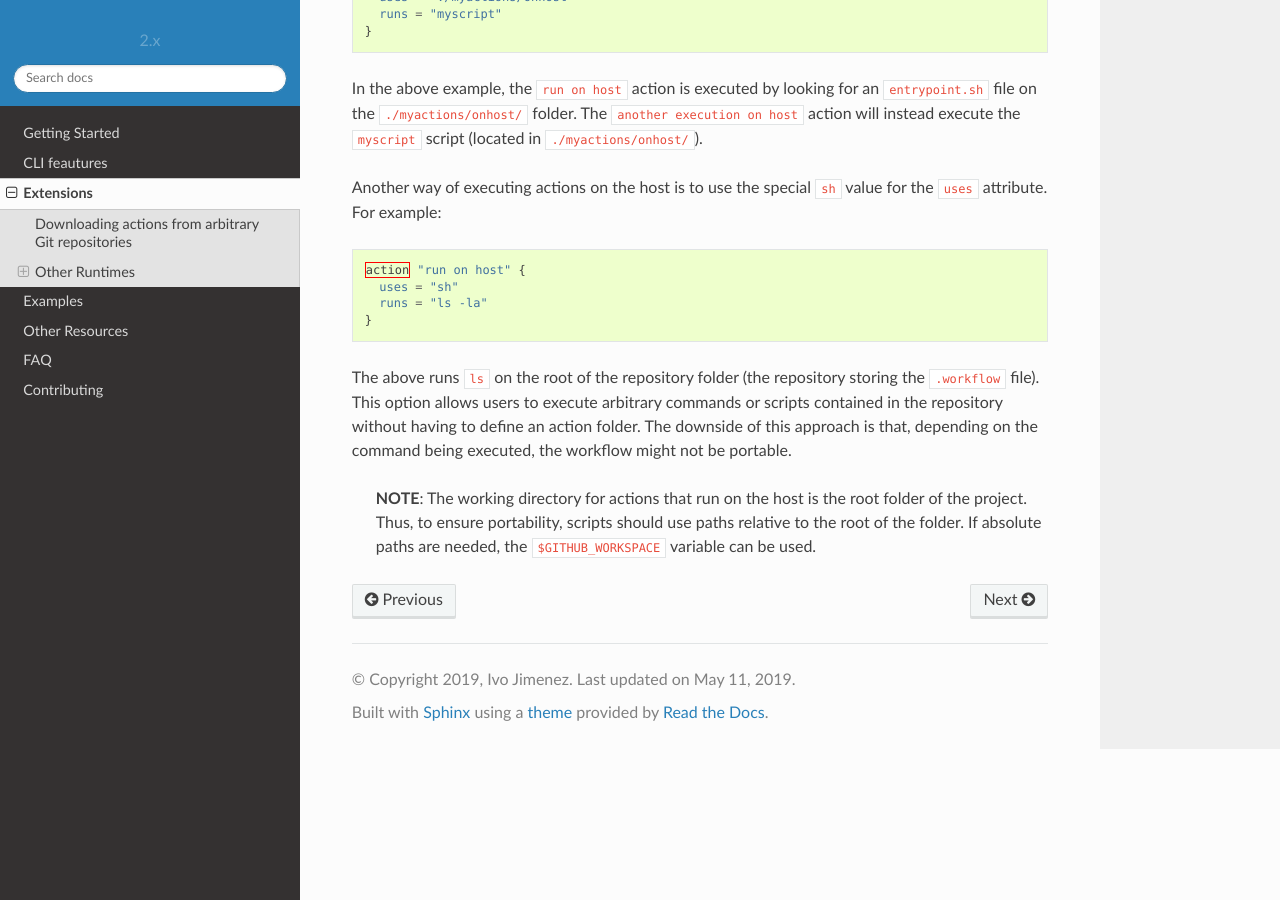
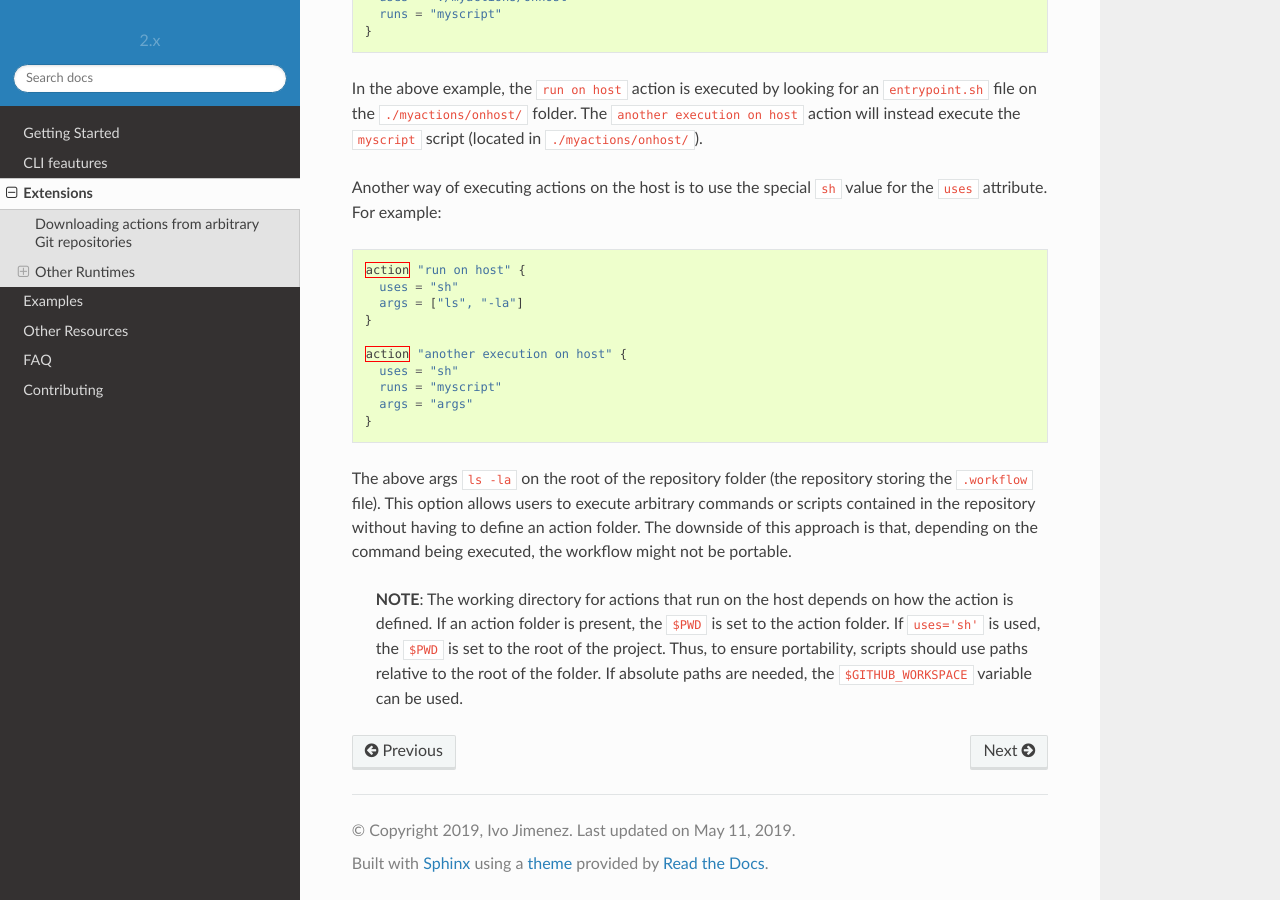
Before and after one commit to getpopper/popper, a Sphinx documentation site: the page built from docs/sections/extensions.md, in a window 1280 px wide and 900 px high, scrolled down 1851 px. Built offline with Sphinx 7.4.7 and the Read the Docs theme 2.0.0, drawn with Linux system fonts in a browser that asks for light colours.

Commit message:
adds sh action (#639)
fixes #619

````diff
--- a/docs/sections/extensions.md
+++ b/docs/sections/extensions.md
@@ -109,18 +109,26 @@ Another way of executing actions on the host is to use the special
 ```hcl
 action "run on host" {
   uses = "sh"
-  runs = "ls -la"
+  args = ["ls", "-la"]
+}
+
+action "another execution on host" {
+  uses = "sh"
+  runs = "myscript"
+  args = "args"
 }
 ```
 
-The above runs `ls` on the root of the repository folder (the
+The above args `ls -la` on the root of the repository folder (the
 repository storing the `.workflow` file). This option allows users to
 execute arbitrary commands or scripts contained in the repository
 without having to define an action folder. The downside of this
 approach is that, depending on the command being executed, the
 workflow might not be portable.
 
-> **NOTE**: The working directory for actions that run on the host is
-> the root folder of the project. Thus, to ensure portability, scripts
-> should use paths relative to the root of the folder. If absolute
+> **NOTE**: The working directory for actions that run on the host
+> depends on how the action is defined. If an action folder is present,
+> the `$PWD` is set to the action folder. If `uses='sh'` is used, the
+> `$PWD` is set to the root of the project. Thus, to ensure portability,
+> scripts should use paths relative to the root of the folder. If absolute
 > paths are needed, the `$GITHUB_WORKSPACE` variable can be used.
````
Also changed, not shown: 3 other files.
